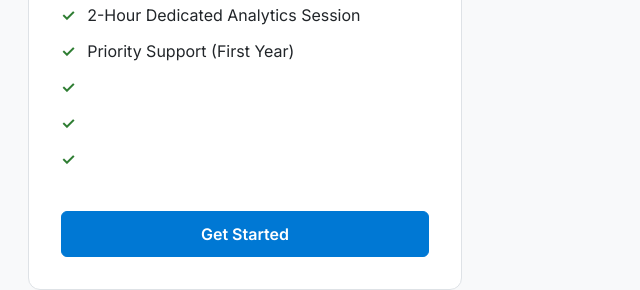
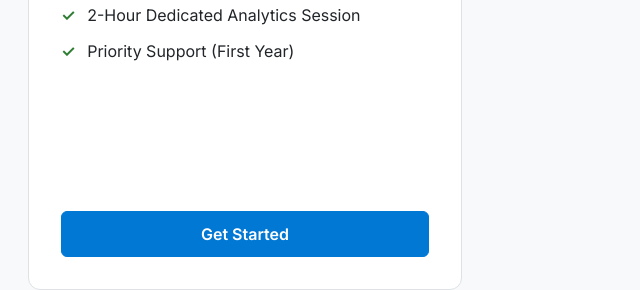
Before and after one commit to Cheetoyumyum/CentraDesk, an Astro site: page /pricing in a window 1280 px wide. Shown: the part 786-1076 px from the top of the page, 628-1268 px from the left. Built offline with nearby package versions, Linux system fonts and the light colour scheme; Astro itself is replaced by a stand-in of ours.

Commit message:
removing blank li's

```diff
--- a/src/pages/pricing.astro
+++ b/src/pages/pricing.astro
@@ -52,9 +52,6 @@ import '../styles/global.css';
 							<li><strong>Power BI Analytics Starter Kit</strong></li>
 							<li>2-Hour Dedicated Analytics Session</li>
 							<li>Priority Support (First Year)</li>
-                            <li>&nbsp;</li>
-							<li>&nbsp;</li>
-							<li>&nbsp;</li>
 						</ul>
 						<a href="mailto:info@centradesk.ca" class="cta-link">
                             <div class="cta-button">Get Started</div>
```
